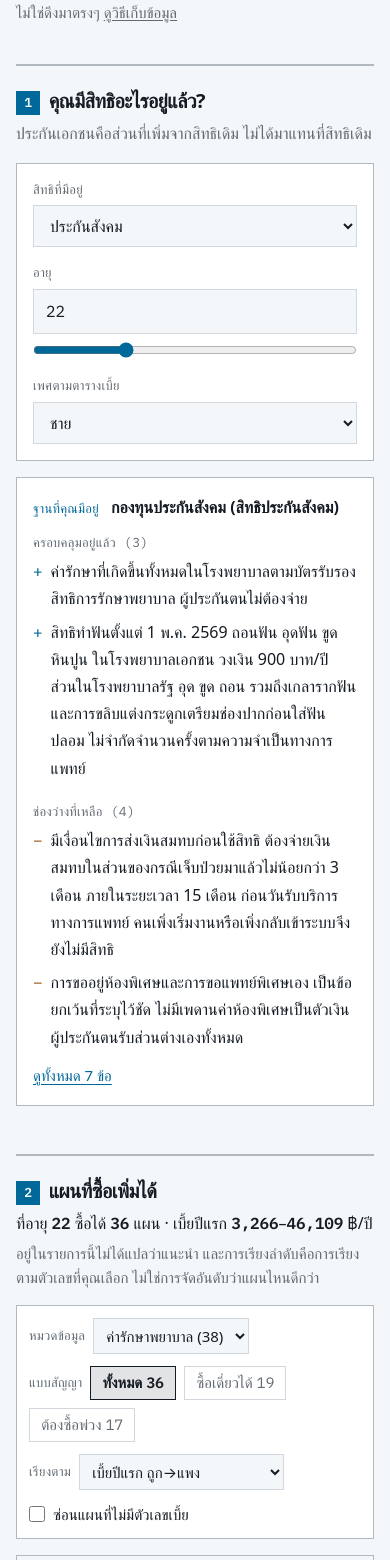
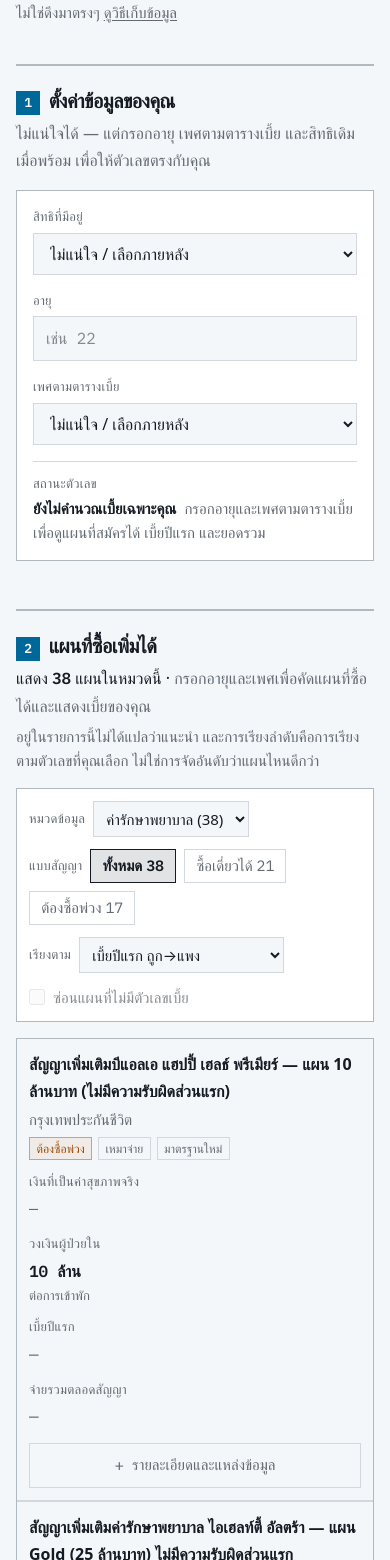
Before and after one commit to ChindanaiNaKub/thai-health-compare, a SvelteKit app: page / in a window 390 px wide. Shown: the part 408-1968 px from the top of the page. Built offline with nearby package versions, Linux system fonts and the light colour scheme; a web font is replaced by a local one.

Commit message:
feat: personalize comparison defaults

```diff
--- a/src/routes/+page.svelte
+++ b/src/routes/+page.svelte
@@ -18,11 +18,46 @@
 
 	let { data }: { data: PageData } = $props();
 
-	// The two inputs that actually change the answer, plus sex because Thai
-	// rate tables are sex-banded and a wrong figure is worse than no figure.
-	let baseline = $state<'ucs' | 'sso' | 'csmbs' | 'none'>('sso');
-	let age = $state(22);
-	let sex = $state<Sex>('male');
+	// Never manufacture a reader. Age and the sex used in an insurer's rate table
+	// change the premium; an invented value is worse than a blank one. Entitlement
+	// is separate: "none" is a meaningful answer, while "unknown" means we have
+	// not been told yet.
+	type Baseline = 'unknown' | 'ucs' | 'sso' | 'csmbs' | 'none';
+	let baseline = $state<Baseline>('unknown');
+	let age = $state<number | null>(null);
+	let sex = $state<Sex | null>(null);
+	const PROFILE_STORAGE_KEY = 'thai-health-compare.profile.v1';
+	let profileHydrated = $state(false);
+
+	type StoredProfile = { baseline: Baseline; age: number | null; sex: Sex | null };
+
+	function readStoredProfile(): StoredProfile | null {
+		try {
+			const value: unknown = JSON.parse(localStorage.getItem(PROFILE_STORAGE_KEY) ?? 'null');
+			if (!value || typeof value !== 'object') return null;
+			const profile = value as Partial<StoredProfile>;
+			const validBaseline = ['unknown', 'ucs', 'sso', 'csmbs', 'none'].includes(profile.baseline ?? '')
+				? (profile.baseline as Baseline)
+				: 'unknown';
+			const validAge =
+				typeof profile.age === 'number' && Number.isInteger(profile.age) && profile.age >= 0 && profile.age <= 80
+					? profile.age
+					: null;
+			const validSex = profile.sex === 'male' || profile.sex === 'female' ? profile.sex : null;
+			return { baseline: validBaseline, age: validAge, sex: validSex };
+		} catch {
+			// Private browsing or corrupted storage must leave the catalogue usable.
+			return null;
+		}
+	}
+
+	function saveProfile(profile: StoredProfile) {
+		try {
+			localStorage.setItem(PROFILE_STORAGE_KEY, JSON.stringify(profile));
+		} catch {
+			// Storage can be unavailable; this is convenience, never a requirement.
+		}
+	}
 
 	// How the reader narrows 33 records down to the handful they can actually
 	// buy. Sorting is not ranking: the reader picks a column, the site never
@@ -52,23 +87,28 @@
 	// read after hydration — defaults render server-side, the URL overrides them.
 	let mounted = false;
 	$effect(() => {
-		const next = new URLSearchParams({
-			มีสิทธิ: baseline,
-			อายุ: String(age),
-			เพศ: sex,
-			หมวด: category,
-			แบบ: kind,
-			เรียง: sort
-		});
+		const next = new URLSearchParams({ หมวด: category, แบบ: kind, เรียง: sort });
+		if (baseline !== 'unknown') next.set('มีสิทธิ', baseline);
+		if (age !== null) next.set('อายุ', String(age));
+		if (sex !== null) next.set('เพศ', sex);
 		if (pricedOnly) next.set('เฉพาะที่มีราคา', '1');
 		if (!mounted) {
 			mounted = true;
-			// Read, don't write: arriving at a bare URL should leave it bare.
+			// A shared URL is authoritative; otherwise restore this browser's last
+			// profile before rendering a personalised comparison.
 			const q = new URLSearchParams(location.search);
+			const hasProfileInUrl = q.has('มีสิทธิ') || q.has('อายุ') || q.has('เพศ');
+			if (hasProfileInUrl) {
 				const b = (['ucs', 'sso', 'csmbs', 'none'] as const).find((v) => v === q.get('มีสิทธิ'));
 				if (b) baseline = b;
-			if (Number(q.get('อายุ'))) age = Number(q.get('อายุ'));
-			if (q.get('เพศ') === 'female') sex = 'female';
+				const queryAge = Number(q.get('อายุ'));
+				if (Number.isInteger(queryAge) && queryAge >= 0 && queryAge <= 80) age = queryAge;
+				const querySex = q.get('เพศ');
+				if (querySex === 'male' || querySex === 'female') sex = querySex;
+			} else {
+				const saved = readStoredProfile();
+				if (saved) ({ baseline, age, sex } = saved);
+			}
 			const c = CATEGORIES.find((v) => v === q.get('หมวด'));
 			if (c) category = c;
 			const k = (['all', 'standalone', 'rider'] as const).find((v) => v === q.get('แบบ'));
@@ -76,6 +116,7 @@
 			const s = (['premium', 'lifetime', 'ipd', 'insurer'] as const).find((v) => v === q.get('เรียง'));
 			if (s) sort = s;
 			if (q.get('เฉพาะที่มีราคา') === '1') pricedOnly = true;
+			profileHydrated = true;
 			return;
 		}
 		if (next.toString() !== page.url.searchParams.toString()) replaceState(`?${next}`, {});
@@ -95,7 +136,20 @@
 	// The build date, not the reader's clock — a clock the reader can change.
 	const builtOn = $derived(new Date(data.builtOn));
 
-	const scheme = $derived(data.schemes.find((s) => s.id === baseline) ?? null);
+	const hasPricingProfile = $derived(age !== null && sex !== null);
+	const scheme = $derived(baseline === 'unknown' ? null : (data.schemes.find((s) => s.id === baseline) ?? null));
+
+	// Kept locally for return visits. The key deliberately holds only the three
+	// values the controls need; there is no account, backend, or analytics call.
+	$effect(() => {
+		if (profileHydrated) saveProfile({ baseline, age, sex });
+	});
+
+	// A price-only filter without a rate profile would hide every record, which
+	// reads like an empty catalogue rather than an unfinished setting.
+	$effect(() => {
+		if (!hasPricingProfile && pricedOnly) pricedOnly = false;
+	});
 
 	const categoryPlans = $derived(data.plans.filter((p) => p.category === category));
 	const insurerCount = $derived(new Set(categoryPlans.map((p) => p.insurer.th)).size);
@@ -105,11 +159,11 @@
 	// that hides its own count is a filter you have to click to understand.
 	const priced = $derived(
 		categoryPlans
-			.filter((p) => isEligible(p, age))
+			.filter((p) => age === null || isEligible(p, age))
 			.map((p) => {
 				const stale = premiumIsStale(p.verified_on, builtOn);
-				const annualHealth = healthPremiumAt(p, age, sex);
-				const annualHost = hostPremiumAt(p, age, sex);
+				const annualHealth = age !== null && sex !== null ? healthPremiumAt(p, age, sex) : null;
+				const annualHost = age !== null && sex !== null ? hostPremiumAt(p, age, sex) : null;
 				const withheld = stale || p.premium === null || annualHealth === null;
 				return {
 					plan: p,
@@ -121,11 +175,11 @@
 					// refuse to print one. Null is never coerced to 0 — that is the lie
 					// this whole site exists to stop telling.
 					firstYear: withheld ? null : (annualHealth ?? 0) + (annualHost ?? 0),
-					share: healthShare(p, age, sex),
-					lifetime: cumulativePremium(p, age, sex),
-					years: yearsOfCoverFrom(p, age),
-					renewalKind: renewalKindAt(p, age),
-					renewalCeiling: renewalCeilingAt(p, age)
+					share: age !== null && sex !== null ? healthShare(p, age, sex) : null,
+					lifetime: age !== null && sex !== null ? cumulativePremium(p, age, sex) : null,
+					years: age === null ? null : yearsOfCoverFrom(p, age),
+					renewalKind: age === null ? null : renewalKindAt(p, age),
+					renewalCeiling: age === null ? null : renewalCeilingAt(p, age)
 				};
 			})
 	);
@@ -228,19 +282,25 @@
 
 <div class="border-rule mt-10 border-t-2 pt-5">
 	<h2 class="text-lg font-bold tracking-tight">
-		<span class="step">1</span> คุณมีสิทธิอะไรอยู่แล้ว?
+		<span class="step">1</span> ตั้งค่าข้อมูลของคุณ
 	</h2>
-	<p class="text-muted mt-1 max-w-2xl">ประกันเอกชนคือส่วนที่เพิ่มจากสิทธิเดิม ไม่ได้มาแทนที่สิทธิเดิม</p>
+	<p class="text-muted mt-1 max-w-2xl">
+		ไม่แน่ใจได้ — แต่กรอกอายุ เพศตามตารางเบี้ย และสิทธิเดิมเมื่อพร้อม เพื่อให้ตัวเลขตรงกับคุณ
+	</p>
 </div>
 
-<form class="border-rule bg-surface mt-4 grid gap-4 border p-4 sm:grid-cols-3">
+<!-- At three columns, the age field has an extra slider. Align grid items at
+     their natural height so its input shares a baseline with the two selects
+     instead of stretching the neighbouring field grids. -->
+<form class="border-rule bg-surface mt-4 grid gap-4 border p-4 sm:grid-cols-3 sm:items-start" aria-describedby="profile-note">
 	<label class="grid gap-1.5">
 		<span class="label">สิทธิที่มีอยู่</span>
 		<select bind:value={baseline} class="control border-border bg-bg border px-3 py-2">
+			<option value="unknown">ไม่แน่ใจ / เลือกภายหลัง</option>
 			<option value="sso">ประกันสังคม</option>
 			<option value="ucs">บัตรทอง</option>
 			<option value="csmbs">สิทธิข้าราชการ</option>
-			<option value="none">ไม่มี / ไม่แน่ใจ</option>
+			<option value="none">ไม่มีสิทธิ</option>
 		</select>
 	</label>
 
@@ -248,14 +308,20 @@
 		<span class="label">อายุ</span>
 		<input
 			type="number"
-			bind:value={age}
+			value={age ?? ''}
 			min="0"
 			max="80"
+			placeholder="เช่น 22"
+			oninput={(event) => {
+				const value = event.currentTarget.valueAsNumber;
+				age = Number.isInteger(value) && value >= 0 && value <= 80 ? value : null;
+			}}
 			class="control border-border bg-bg tnum border px-3 py-2"
 		/>
 		<!-- The number is the answer; the slider is how you look around. Dragging
 		     it moves every figure in the table 1:1, which is the only way to see
 		     that a premium curve is a curve and not a price. -->
+		{#if age !== null}
 			<input
 				type="range"
 				bind:value={age}
@@ -264,15 +330,30 @@
 				aria-label="อายุ (เลื่อนเพื่อดูเบี้ยตามอายุ)"
 				class="age-range w-full"
 			/>
+		{/if}
 	</label>
 
 	<label class="grid gap-1.5">
 		<span class="label">เพศตามตารางเบี้ย</span>
 		<select bind:value={sex} class="control border-border bg-bg border px-3 py-2">
+			<option value={null}>ไม่แน่ใจ / เลือกภายหลัง</option>
 			<option value="male">ชาย</option>
 			<option value="female">หญิง</option>
 		</select>
 	</label>
+
+	<div id="profile-note" class="profile-note sm:col-span-3">
+		<span class="label">สถานะตัวเลข</span>
+		<p>
+			{#if !hasPricingProfile}
+				<strong>ยังไม่คำนวณเบี้ยเฉพาะคุณ</strong><span>กรอกอายุและเพศตามตารางเบี้ย เพื่อดูแผนที่สมัครได้ เบี้ยปีแรก และยอดรวม</span>
+			{:else if baseline === 'unknown'}
+				<strong>คำนวณเบี้ยตามอายุและเพศแล้ว</strong><span>เลือกสิทธิเดิมเพิ่มได้ หากต้องการดูสิ่งที่ประกันเอกชนเข้ามาเติม</span>
+			{:else}
+				<strong>ข้อมูลครบสำหรับการเปรียบเทียบนี้</strong><span>เบี้ยและสิทธิเดิมใช้ค่าที่เลือกไว้ในอุปกรณ์นี้</span>
+			{/if}
+		</p>
+	</div>
 </form>
 
 {#if scheme}
@@ -328,6 +409,7 @@
 		<span class="step">2</span> แผนที่ซื้อเพิ่มได้
 	</h2>
 	<!-- The answer, before any scrolling: how many, and the range of the cheque. -->
+	{#if hasPricingProfile}
 		<p class="mt-1">
 			ที่อายุ <span class="tnum font-semibold">{age}</span> ซื้อได้
 			<span class="tnum font-semibold">{rows.length}</span> แผน{#if span}{' · '}เบี้ยปีแรก
@@ -335,6 +417,12 @@
 					class="tnum font-semibold">{baht.format(span.high)}</span
 				> ฿/ปี{/if}
 		</p>
+	{:else}
+		<p class="mt-1">
+			แสดง <span class="tnum font-semibold">{rows.length}</span> แผนในหมวดนี้ ·
+			<span class="text-muted">กรอกอายุและเพศเพื่อคัดแผนที่ซื้อได้และแสดงเบี้ยของคุณ</span>
+		</p>
+	{/if}
 	<p class="text-muted mt-1 text-sm">
 		อยู่ในรายการนี้ไม่ได้แปลว่าแนะนำ และการเรียงลำดับคือการเรียงตามตัวเลขที่คุณเลือก ไม่ใช่การจัดอันดับว่าแผนไหนดีกว่า
 	</p>
@@ -389,8 +477,8 @@
 		</select>
 	</label>
 
-	<label class="flex items-center gap-2 text-sm">
-		<input type="checkbox" bind:checked={pricedOnly} class="accent-accent size-4" />
+	<label class="flex items-center gap-2 text-sm" class:opacity-50={!hasPricingProfile}>
+		<input type="checkbox" bind:checked={pricedOnly} disabled={!hasPricingProfile} class="accent-accent size-4" />
 		ซ่อนแผนที่ไม่มีตัวเลขเบี้ย
 	</label>
 </div>
@@ -441,16 +529,14 @@
 
 					<td class="px-3 py-3 align-top">
 						<span class="label cell-label">เงินที่เป็นค่าสุขภาพจริง</span>
-						{#if row.stale}
-							<p class="text-warn-ink bg-warn-bg border-warn-ink border-l-4 px-2 py-1 text-sm">
-								ข้อมูลเก่าเกิน 18 เดือน จึงซ่อนตัวเลข
-							</p>
+						{#if !hasPricingProfile}
+							<span class="data-state font-mono">—</span>
+						{:else if row.stale}
+							<span class="data-state data-state-stale">ข้อมูลเบี้ยเกิน 18 เดือน</span>
 						{:else if row.plan.premium === null}
-							<p class="text-warn-ink bg-warn-bg border-warn-ink border-l-4 px-2 py-1 text-sm">
-								บริษัทไม่ประกาศเบี้ย
-							</p>
+							<span class="data-state">ไม่ประกาศเบี้ย</span>
 						{:else if row.annualHealth === null}
-							<p class="text-muted text-sm">ไม่มีตารางเบี้ยสำหรับอายุนี้</p>
+							<span class="data-state">ไม่มีอัตราสำหรับอายุนี้</span>
 						{:else if row.share !== null && row.annualHost !== null}
 							<figure>
 								<div class="border-border flex h-6 overflow-hidden border" role="presentation">
@@ -553,7 +639,9 @@
 									<div class="border-border flex justify-between gap-2 border-b py-1.5">
 										<dt>ต่ออายุถึงอายุ</dt>
 										<dd class="text-ink tnum">
-							{#if row.renewalKind === 'lifetime'}
+										{#if !hasPricingProfile}
+											กรอกอายุเพื่อดูเงื่อนไขที่ใช้กับคุณ
+										{:else if row.renewalKind === 'lifetime'}
 								ตลอดชีวิต
 							{:else if row.renewalCeiling !== null}
 								{row.renewalCeiling} ปี
@@ -759,6 +847,50 @@
 		transform: scale(0.97);
 	}
 
+	/* A state readout, not an alert. This is a datasheet: its status belongs on a
+	   ruled row with the same label/value grammar as the records below. Warn
+	   colours remain reserved for stale source data. */
+	.profile-note {
+		display: grid;
+		grid-template-columns: minmax(7.5rem, auto) minmax(0, 1fr);
+		gap: 0.5rem 1rem;
+		padding-top: 0.75rem;
+		color: var(--color-muted);
+		font-size: 0.9375rem;
+		line-height: 1.6;
+		border-top: 1px solid var(--color-border);
+	}
+
+	.profile-note p {
+		min-width: 0;
+	}
+
+	.profile-note strong {
+		margin-right: 0.5rem;
+		color: var(--color-ink);
+		font-weight: 600;
+	}
+
+	/* A missing figure is still a table datum, never a notification card. Keep
+	   the state to one short phrase so rows retain their comparison rhythm; the
+	   expandable panel carries the explanation and source caveat. */
+	.data-state {
+		color: var(--color-muted);
+		font-size: 0.9375rem;
+		line-height: 1.6;
+	}
+
+	.data-state-stale {
+		color: var(--color-warn-ink);
+	}
+
+	@media (max-width: 639px) {
+		.profile-note {
+			grid-template-columns: 1fr;
+			gap: 0.2rem;
+		}
+	}
+
 	@media (hover: hover) and (pointer: fine) {
 		.filter:hover {
 			border-color: var(--color-rule);
```
Also changed, not shown: 1 other file (tests, documents, lock files or other folders). Lines whose indentation alone changed are shown as unchanged.
